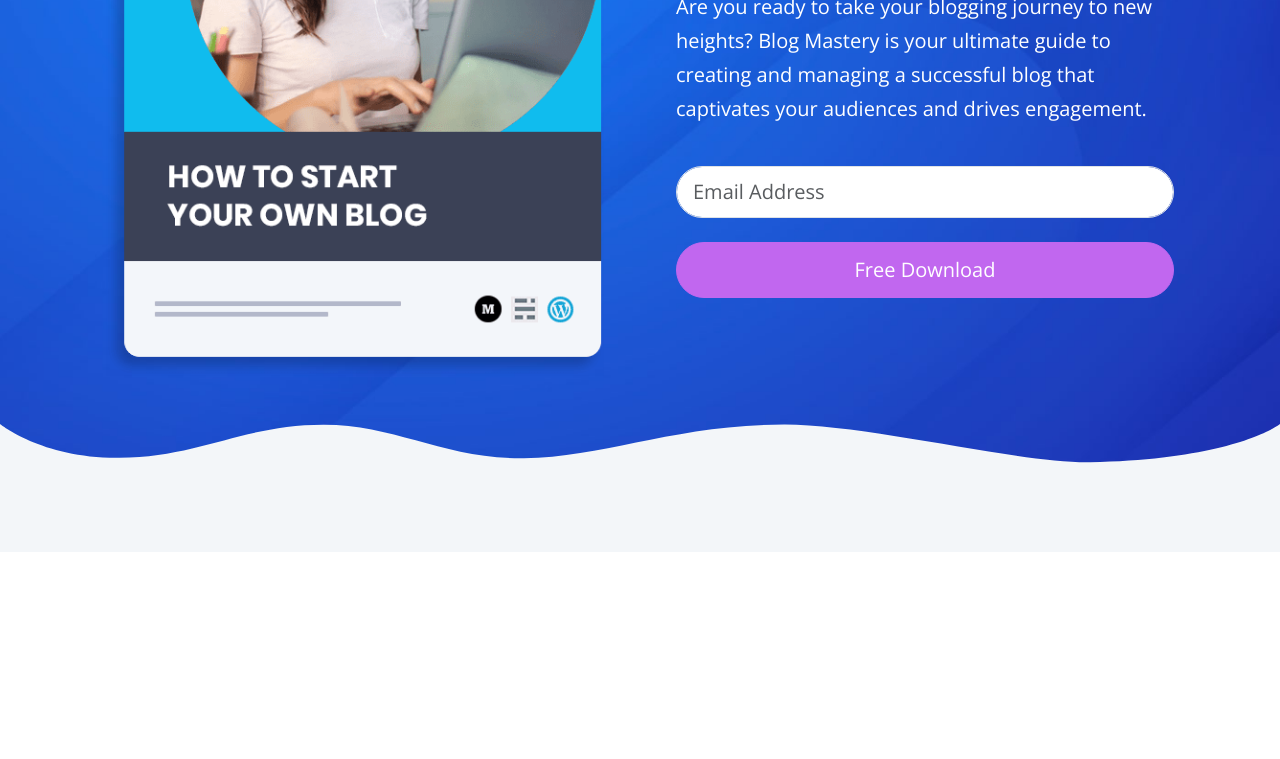
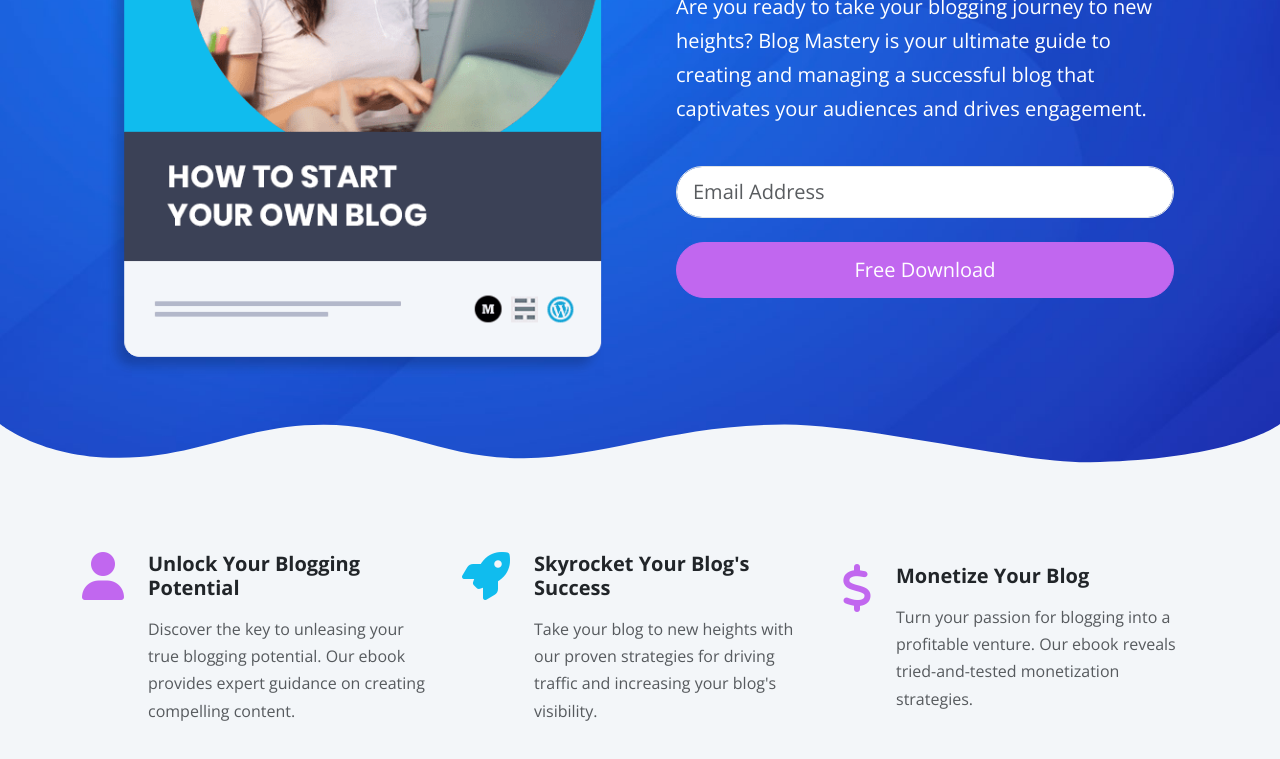
Before and after one commit to johnwr-response/boot5fsb5mw, a website: page ebook-website/index.html in a window 1280 px wide. Shown: the part 433-1192 px from the top of the page. Before the commit the page ends 985 px from the top, so only its background shows below. Drawn offline with nearby package versions, Linux system fonts and the light colour scheme; files that its build step writes are made by us from their sources.

Commit message:
Icon Section

```diff
--- a/ebook-website/index.html
+++ b/ebook-website/index.html
@@ -46,7 +46,7 @@
               </div>
             </div>
             <div class="col-md-6">
-              <div class="text-cotainer p-4 d-flex flex-column justify-content-center h-100 mb-5">
+              <div class="text-container p-4 d-flex flex-column justify-content-center h-100 mb-5">
                 <h1 class="display-3 fw-bold">Welcome to Blog Mastery</h1>
                 <p class="lead">
                   Are you ready to take your blogging journey to new heights? Blog Mastery is your ultimate guide
@@ -91,6 +91,38 @@
       </svg>
     </header>
 
+    <!-- Icons -->
+    <section class="icons bg-light pb-5">
+      <div class="container-xl">
+        <div class="row hstack g-4">
+          <div class="col-md-4 d-flex gap-4">
+            <i class="fas fa-user fa-3x text-primary"></i>
+            <div>
+              <h5 class="fw-bold">Unlock Your Blogging Potential</h5>
+              <p class="text-muted">Discover the key to unleasing your true blogging potential. Our ebook provides expert guidance on creating compelling content.</p>
+            </div>
+          </div>
+
+          <div class="col-md-4 d-flex gap-4">
+            <i class="fas fa-rocket fa-3x text-secondary"></i>
+            <div>
+              <h5 class="fw-bold">Skyrocket Your Blog's Success</h5>
+              <p class="text-muted">Take your blog to new heights with our proven strategies for driving traffic and increasing your blog's visibility.</p>
+            </div>
+          </div>
+
+          <div class="col-md-4 d-flex gap-4">
+            <i class="fas fa-dollar fa-3x text-primary"></i>
+            <div>
+              <h5 class="fw-bold">Monetize Your Blog</h5>
+              <p class="text-muted">Turn your passion for blogging into a profitable venture. Our ebook reveals tried-and-tested monetization strategies.</p>
+            </div>
+          </div>
+
+        </div>
+      </div>
+    </section>
+
     <script src="js/bootstrap.bundle.min.js"></script>
     <script src="js/script.js"></script>
   </body>
--- a/ebook-website/scss/styles.scss
+++ b/ebook-website/scss/styles.scss
@@ -6,3 +6,13 @@
     background: url(../images/header-background.jpg) center center no-repeat;
     background-size: cover;
 }
+
+ @media(max-width: 1000px) {
+    .hero .image-container {
+        display: flex;
+        justify-content: center;
+    }
+    .hero .text-container {
+        text-align: center;
+    }
+ }
```
Also changed, not shown: NOTES.md (+2 -0 lines).
